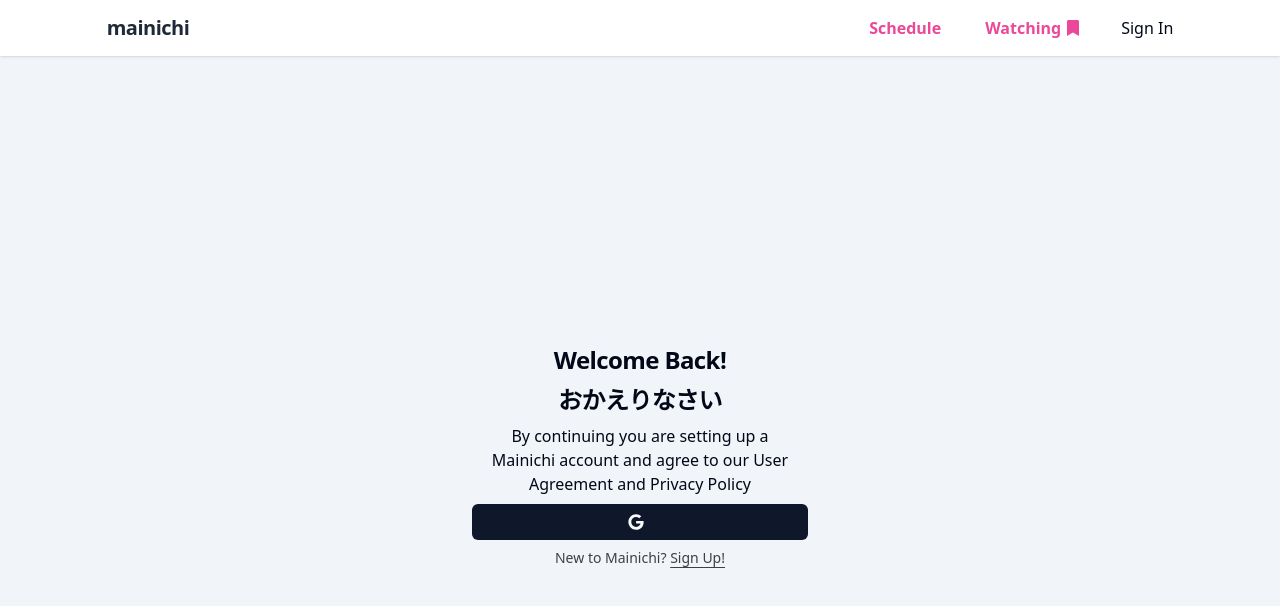
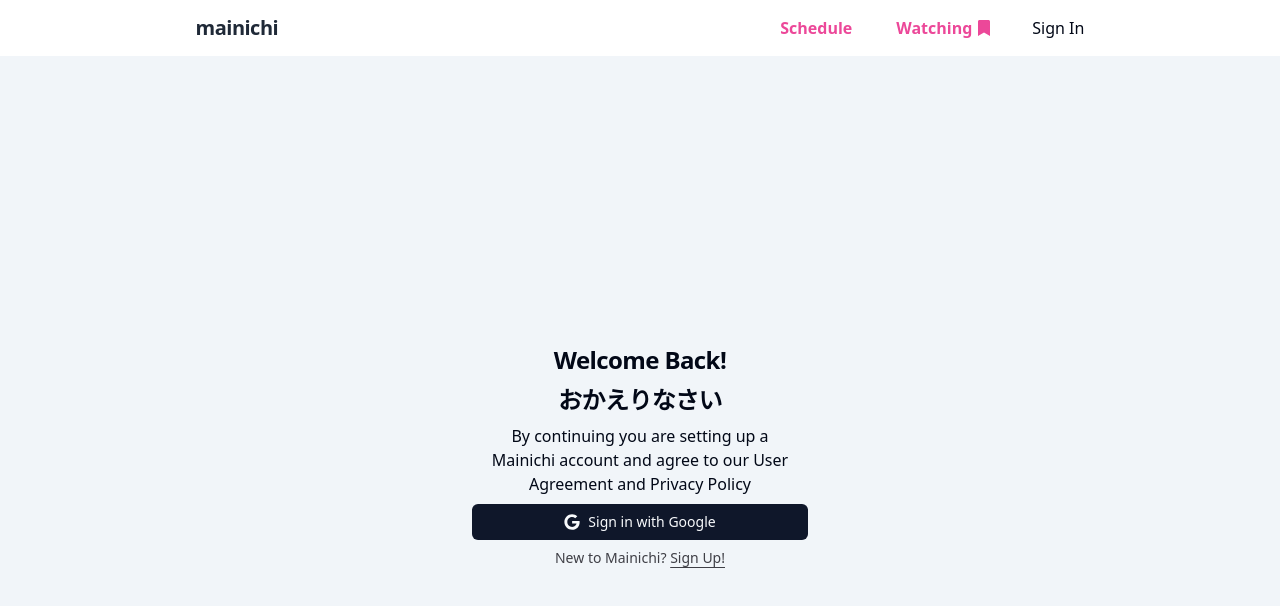
Before and after one commit to donovangg/mainichi, a Next.js app: page /login in a window 1280 px wide. Shown: the top 606 px of the page. Built offline with nearby package versions, Linux system fonts and the light colour scheme; no server answers.

Commit message:
update widths

```diff
--- a/src/components/AnimeList.tsx
+++ b/src/components/AnimeList.tsx
@@ -31,18 +31,16 @@
   // This variable exists because I needed to add a 'S' to today so it matched with the
   //property e.g today = tuesday, dayAnime = tuesdays
   let dayAnime = `${today}s`;
-  const slicedAnime = anime.slice(0,6);
+  const slicedAnime = anime.slice(0, 6);
 
   return (
     <section className="flex w-full flex-col gap-8 pt-16 ">
-      <section className="mx-auto w-5/6 border-2 border-green-600 lg:w-4/6">
-        <div className="border-2 border-pink-600 flex items-center justify-between">
+      <section className="mx-auto w-5/6  border-green-600 lg:w-4/6">
+        <div className="flex items-center justify-between">
           <h2 className="text-3xl" data-testid="h2-element">
-          Fall 2023
+            Fall 2023 🍁
           </h2>
-        <a href="">
-          View All
-        </a>
+          <a href="">View All</a>
         </div>
         <ul className="my-4 flex flex-col items-center justify-center gap-4 sm:grid sm:grid-cols-[repeat(auto-fill,minmax(12rem,1fr))]">
           {slicedAnime.map((ani) => (
@@ -52,11 +50,16 @@
           ))}
         </ul>
       </section>
+      <section>
+        <div className="mx-auto w-5/6  lg:w-4/6">
+        <h2 className="text-3xl py-6">Weekly Schedule</h2>
+        </div>
 
         {week.map((w) => (
           <AnimeListDay key={w.id} anime={anime} day={w.day} />
         ))}
       </section>
+    </section>
   );
 };
 
--- a/src/components/AnimeListDay.tsx
+++ b/src/components/AnimeListDay.tsx
@@ -4,7 +4,7 @@
 const AnimeListDay = ({ anime, day }) => {
   return (
     <section className="mx-auto w-10/12 lg:w-4/6">
-      <h2 className="text-center text-3xl sm:text-left">{day}</h2>
+      <h2 className="text-center text-2xl sm:text-left">{day}</h2>
       <ul className="my-4 flex flex-col items-center justify-center gap-4 sm:grid sm:grid-cols-[repeat(auto-fill,minmax(12rem,1fr))]">
         {anime.map((ani: any) => (
           <React.Fragment key={ani.mal_id}>
--- a/src/components/Header.tsx
+++ b/src/components/Header.tsx
@@ -9,7 +9,7 @@
     <header
       className={`relative flex w-screen flex-col  items-center overflow-hidden bg-[url('/assets/your-name.jpeg')] bg-cover bg-no-repeat py-32`}
     >
-      <div className="z-40 border-2 border-red-600 w-5/6  md:w-4/6">
+      <div className="z-40 w-5/6  md:w-4/6">
         <h2 data-testid="header-h2" className="text-6xl text-white">
           Mainichi
         </h2>
--- a/src/components/Navbar.tsx
+++ b/src/components/Navbar.tsx
@@ -23,7 +23,7 @@
   };
 
   return (
-      <nav className="flex w-full z-40 relative   bg-white shadow ">
+      <nav className="flex w-5/6 mx-auto z-40 relative   bg-white">
         <div className="relative mx-auto grid w-10/12 grid-cols-2 pb-2 pt-2 ">
           <div className="flex items-center justify-between   pr-2 lg:w-auto lg:border-b-0 ">
             <div className="ml-0 mr-16 flex flex-shrink-0 items-center text-gray-800">
--- a/src/components/UserAuthForm.tsx
+++ b/src/components/UserAuthForm.tsx
@@ -1,18 +1,17 @@
-import React from 'react'
-import { Button } from './ui/button'
-import { cn } from '~/lib/utils'
-import { useState } from 'react'
-import { UserAuth } from '~/context/AuthContext'
-import { useRouter } from 'next/router'
-import { useToast } from './ui/use-toast'
-import { FaGoogle } from 'react-icons/fa';
+import React from "react";
+import { Button } from "./ui/button";
+import { cn } from "~/lib/utils";
+import { useState } from "react";
+import { UserAuth } from "~/context/AuthContext";
+import { useRouter } from "next/router";
+import { useToast } from "./ui/use-toast";
+import { FaGoogle } from "react-icons/fa";
 
 const UserAuthForm = () => {
   const [isLoading, setIsLoading] = useState<boolean>(false);
   const { signedInUser, logIn, signInWithGoogle } = UserAuth();
   const router = useRouter();
   const { toast } = useToast();
-
 
   const handleGoogleSignIn = async () => {
     setIsLoading(true);
@@ -21,6 +20,10 @@
       await signInWithGoogle();
       // Redirect to a different page after successful login
       router.push("/account");
+      toast({
+        title: "Signed in!",
+        description: "Successfully signed in",
+      });
     } catch (error) {
       console.error(error);
       toast({
@@ -33,7 +36,6 @@
     }
   };
 
-
   return (
     <div>
       <Button
@@ -42,10 +44,15 @@
         size="sm"
         className="w-full"
       >
-      {isLoading ? null : <FaGoogle className="h-4 w-4 mr-2" />}
+        {isLoading ? null : (
+          <div className="flex items-center">
+            <FaGoogle className="mr-2 h-4 w-4" />
+            <span className="text-md">Sign in with Google</span>
+          </div>
+        )}
       </Button>
     </div>
-  )
-}
+  );
+};
 
-export default UserAuthForm
+export default UserAuthForm;
```
Lines whose indentation alone changed are shown as unchanged.
